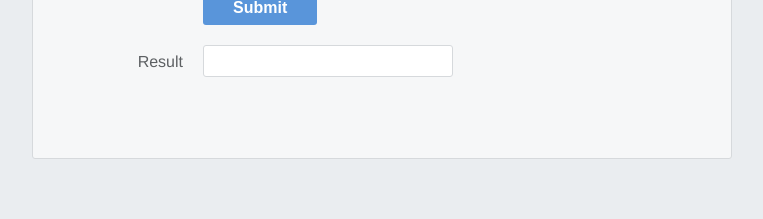
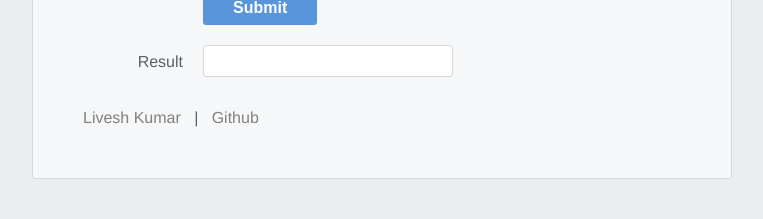
Before and after one commit to dev-osiris/Employee-promotion-prediction, a Flask app: page / in a window 1280 px wide. Shown: the part 944-1163 px from the top of the page, without its empty margins (258-1021 px from the left). Before the commit the page ends 1103 px from the top, so only its background shows below. Run offline with Flask 2, Linux system fonts and the light colour scheme; parts of the project's set-up code (start-up, migrations or seed data) failed here and were passed over.

Commit message:
added linkedin and github links

```diff
--- a/static/css/style.css
+++ b/static/css/style.css
@@ -111,6 +111,20 @@ body {
   background-color: #407FC7;
 }
 
+.footer > a{
+  color: grey;
+  text-decoration: none;
+}
+.footer > a:hover{
+  color: black;
+
+  /* increase font size by 5% */
+  font-size: 105%;
+
+  /* makes transition of transform smooth */
+  transition: font-size 0.2s;
+}
+
 
 /* for pc */
 @media only screen and (min-width: 700px) {
--- a/templates/index.html
+++ b/templates/index.html
@@ -123,6 +123,11 @@
             <input id='result' name='result' type='text' placeholder="{{entry}}" />
         </div>
 
+        <div class="footer">
+            <a href="https://www.linkedin.com/in/liveshkumar">Livesh Kumar</a>
+            &nbsp; | &nbsp;
+            <a href="https://www.github.com/dev-osiris/employee">Github</a>
+        </div>
     </form>
 </body>
 </html>
```
